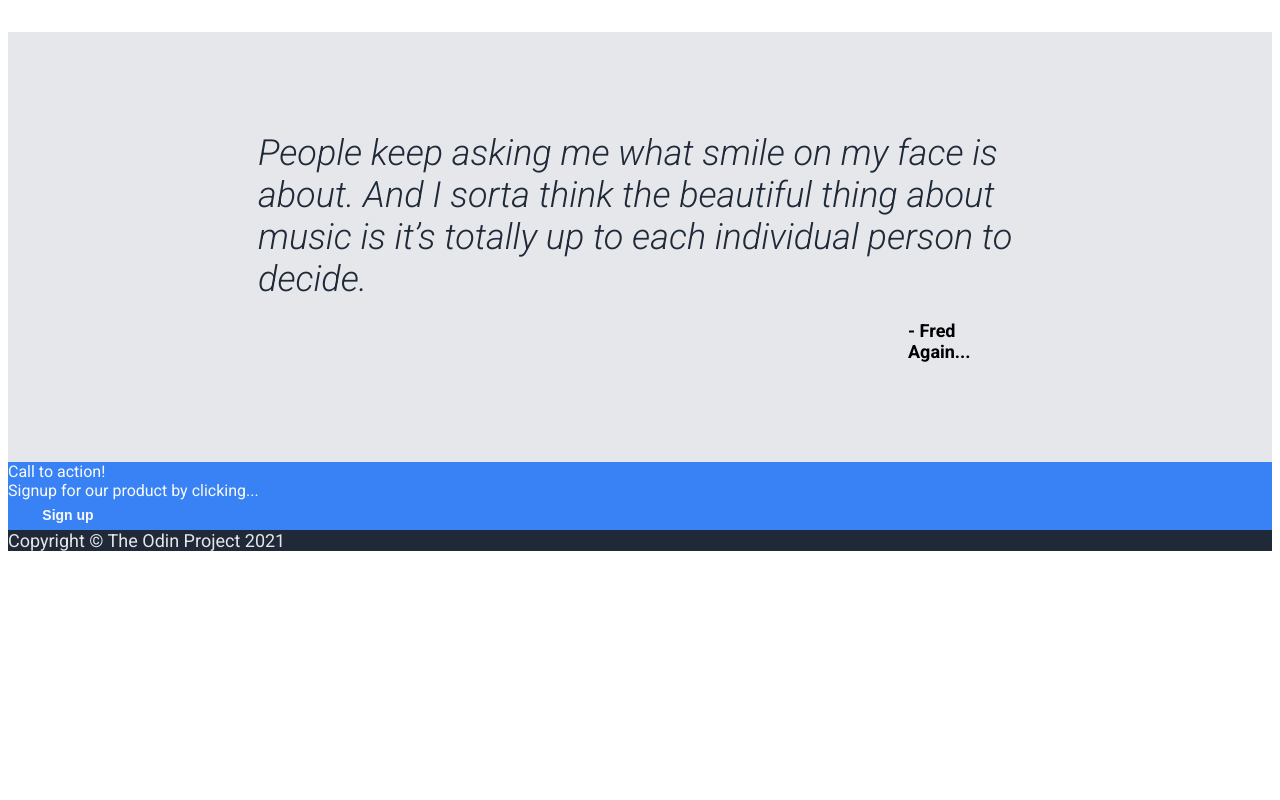
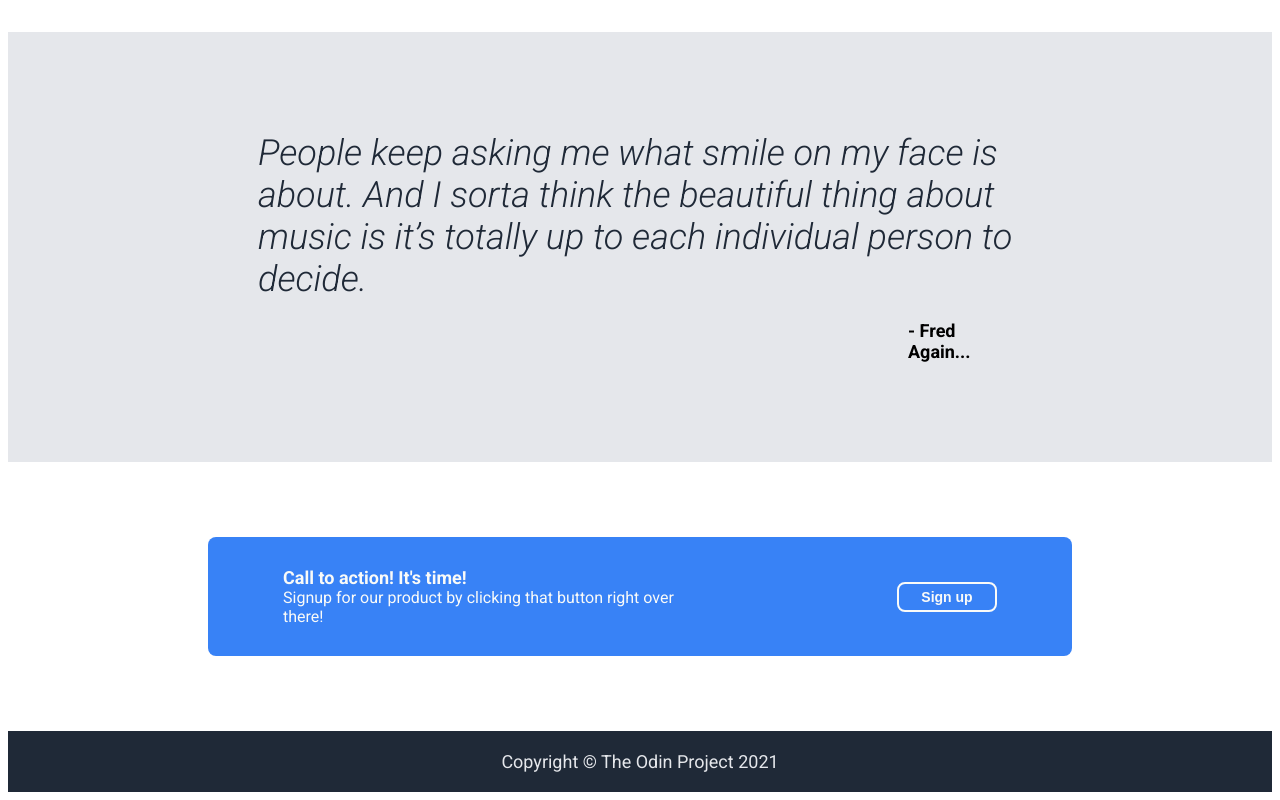
Before and after one commit to weeezik/flex-project, a plain HTML site: page index.html in a window 1280 px wide. Shown: the part 1059-1859 px from the top of the page. Before the commit the page ends 1618 px from the top, so only its background shows below. Drawn offline with Linux system fonts and the light colour scheme.

Commit message:
finish the entire page
formatted and finished the whole page. still a bit of sorting out to do with the outline of the html. (there are a few pixels of space on the outlining the whole page that should not be there: top, bottom, and sides)

```diff
--- a/index.html
+++ b/index.html
@@ -26,7 +26,7 @@
         <div class="lefthero">
             <div style="font-size: 48px; font-weight: bolder; color: #f9faf8; margin-bottom: 20px;">This website is awesome</div>
             <div class="subtext">This website has some subtext that goes here under the main title. It's a smaller font and the color is lower contrast.</div>
-            <button>Sign up</button>
+            <button id="topbutton">Sign up</button>
         </div>
 
         <img src="images/istockphoto-1220545888-1024x1024.jpg" alt="Placeholder">
@@ -70,11 +70,11 @@
     <div class="calltoactionsection"> <!-- white background, blue rectangle, Call to Action! -->
         <div class="bluebox">
             <div class="blueboxtext">
-                <div>Call to action!</div>
-                <div>Signup for our product by clicking...</div>
+                <div id="action">Call to action! It's time!</div>
+                <div>Signup for our product by clicking that button right over there!</div>
             </div>
             <div>
-                <button>Sign up</button>
+                <button id="bottombutton">Sign up</button>
             </div>
         </div>
     </div>
--- a/style.css
+++ b/style.css
@@ -36,7 +36,7 @@ ul {
 }
 
         /* HERO SECTION */
-button {
+#topbutton {
     background-color: #3882f6;
     color: #f9faf8;
     /* border: rounded edges; */
@@ -142,21 +142,40 @@ p {
 
 }
 
-
-
-
-
-
-
-
-
-
-
                             /* CALL TO ACTION/BIG BLUE BOX SECTION */
 .calltoactionsection {
     background-color: #3882f6;
     color: #f9faf8;
+    margin: 75px 200px;
+    border-radius: 8px;
+    padding: 30px 75px;
 }
+
+#bottombutton {
+    border-color: #f9faf8;
+    background-color: #3882f6;
+    color: #f9faf8;
+    border-radius: 8px;
+    font-size: 14px;
+    border-style: solid;
+    font-weight: bold;
+    text-align: center;
+    width: 100px;
+    height: 30px;
+}
+#action {
+    font-weight: bold;
+    font-size: large;
+}
+
+.bluebox {
+    display: flex;
+    justify-content: space-between;
+    align-items: center;
+    gap: 180px;
+    flex-wrap: nowrap;
+}
+
 
 
                             /* FOOTER */
@@ -164,4 +183,7 @@ p {
 .footer {
     background-color: #1f2937;
     /* used inline styling */
+    padding: 20px;
+    margin: 0;
+    text-align: center;
 }
```
